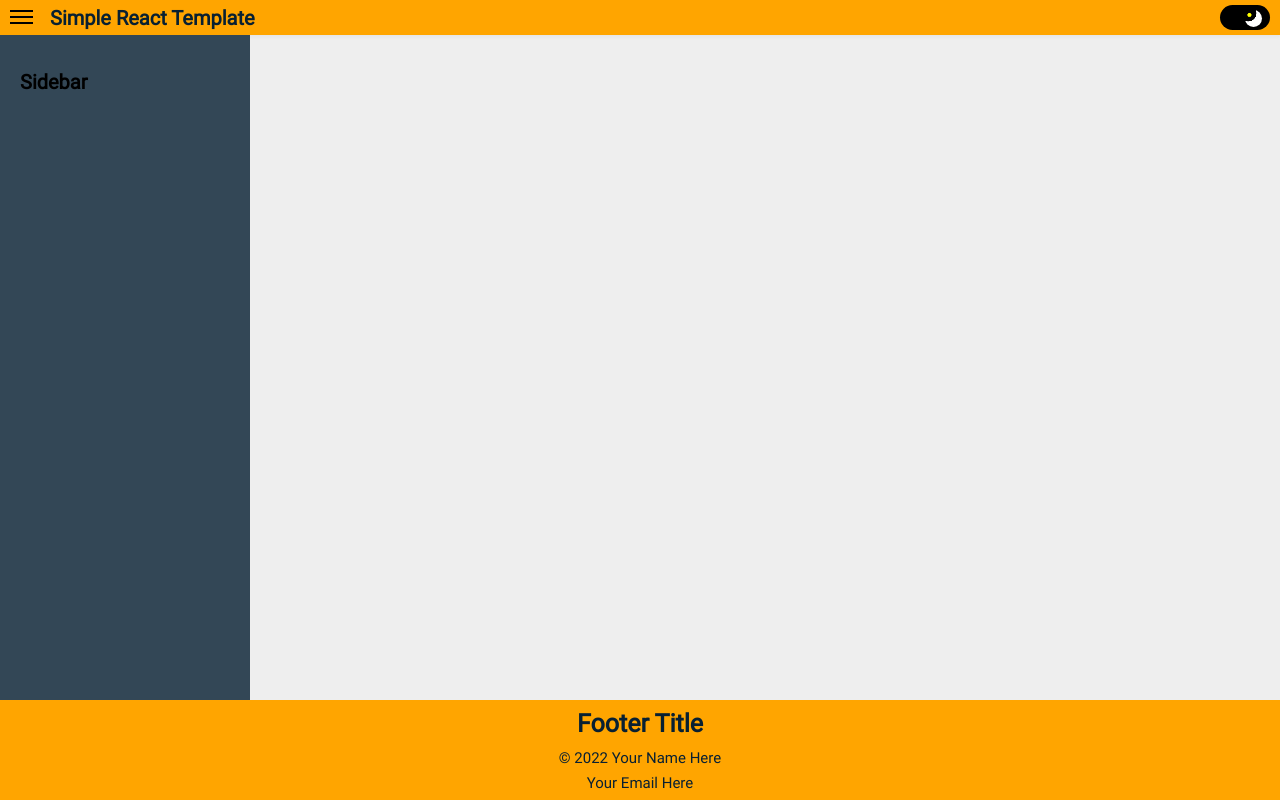
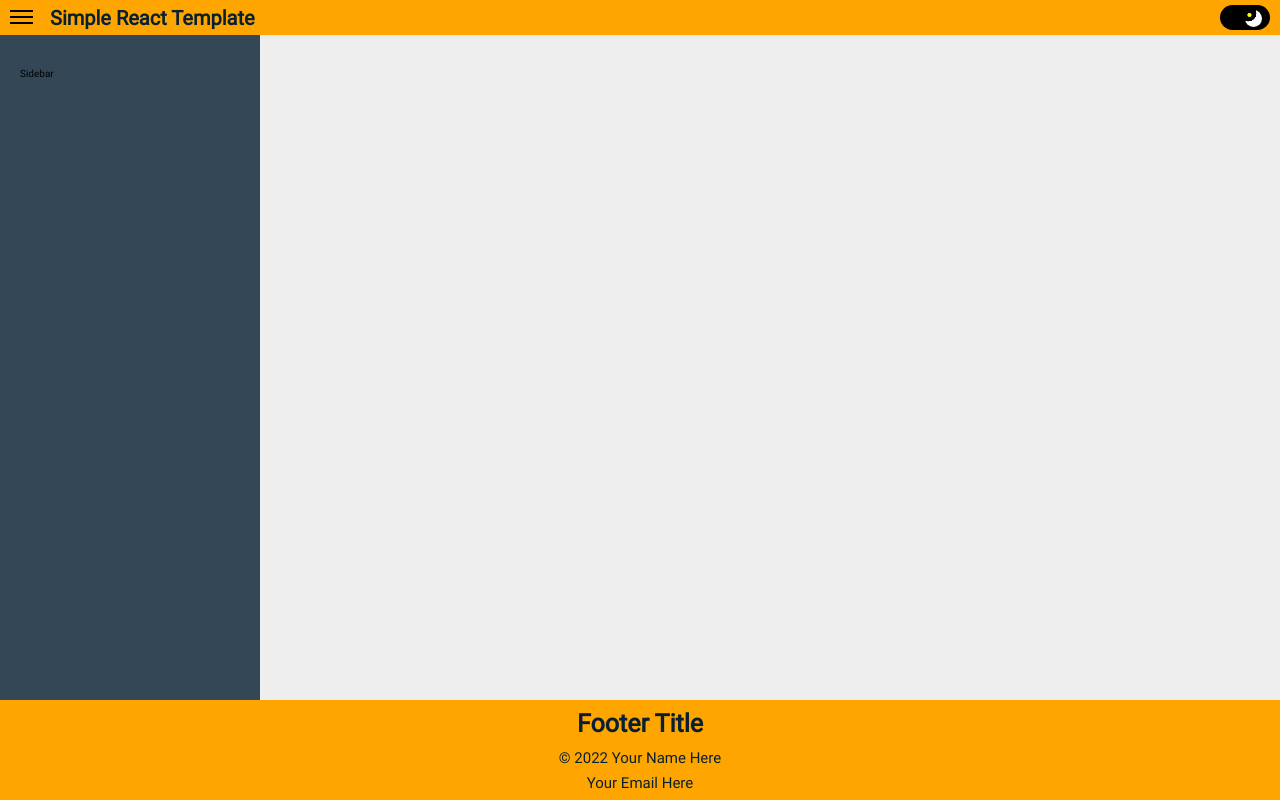
Before and after one commit to maxponmar/simple-react-template, a React (Create React App) app: page / in a window 1280 px wide. Built offline with nearby package versions, Linux system fonts and the light colour scheme.

Commit message:
Sidebar Styles added

```diff
--- a/src/components/layout/sidebar/Sidebar.module.css
+++ b/src/components/layout/sidebar/Sidebar.module.css
@@ -1,15 +1,14 @@
 .sidebar {
   position: fixed;
   top: 3.5rem;
-  /* left: 0;
-  width: 25rem; */
+  left: -4rem;
   height: calc(100vh - 13.5rem);
   z-index: var(--z-index-1);
-  padding: 3rem 2rem;
-  font-size: 2rem;
-  font-weight: 700;
+  padding: 3rem 2rem 3rem 6rem;
   background-color: var(--color-sidebar);
-  transition: all 0.2s;
+  transition: all 0.5s cubic-bezier(0.27, 1.18, 0.65, 1.05);
+  display: flex;
+  flex-direction: column;
 }
 
 .hidden {
@@ -19,7 +18,35 @@
 }
 
 .showed {
-  width: 25rem;
-  left: 0;
+  width: 30rem;
+  left: -4rem;
   opacity: 1;
 }
+
+.title {
+  font-size: 2rem;
+  font-weight: 700;
+}
+
+.link {
+  padding: 0.5rem 1em;
+  display: block;
+  text-decoration: none;
+  color: var(--color-text);
+  font-size: 2rem;
+}
+
+.lastlink {
+  margin-top: auto;
+}
+
+.link:hover {
+  background-color: var(--color-primary);
+  border-radius: 7px;
+}
+
+.icon {
+  padding-top: 0.1rem;
+  margin-right: 0.7rem;
+  transform: scale(1.3);
+}
```
